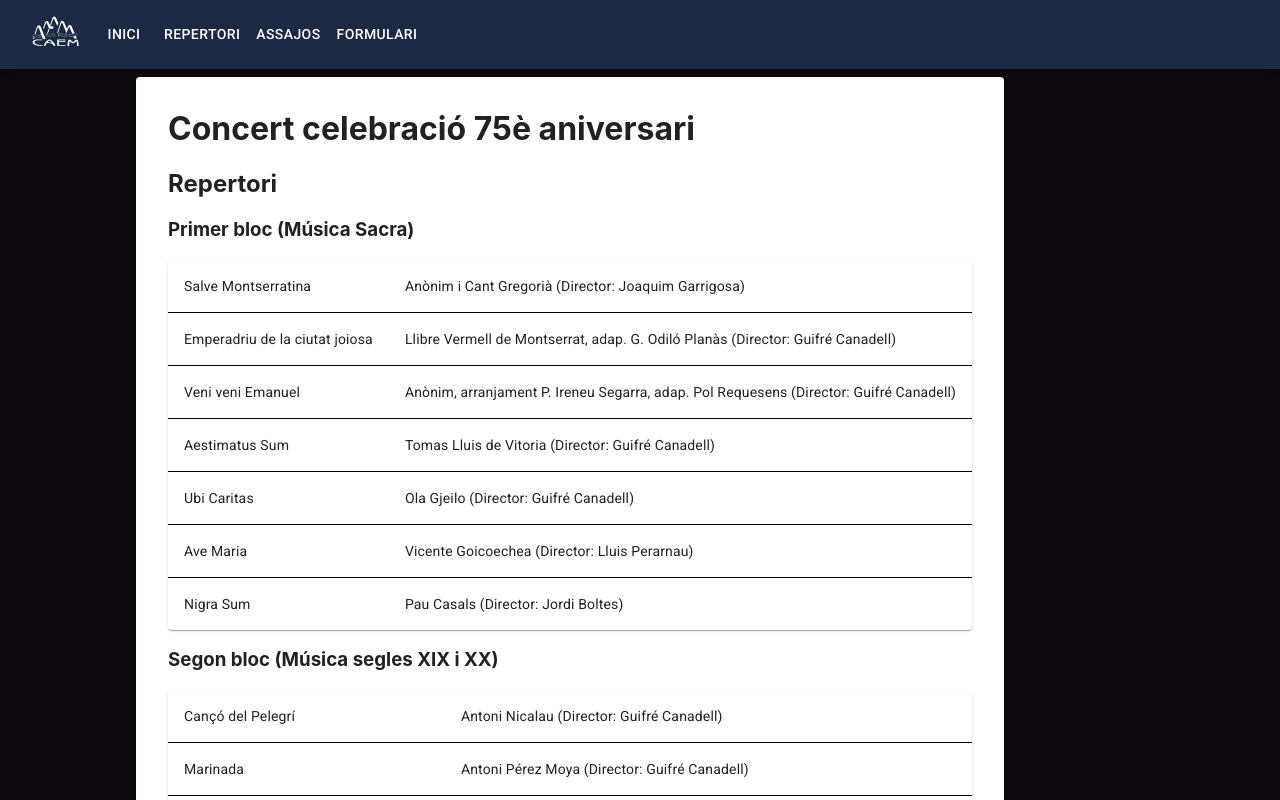
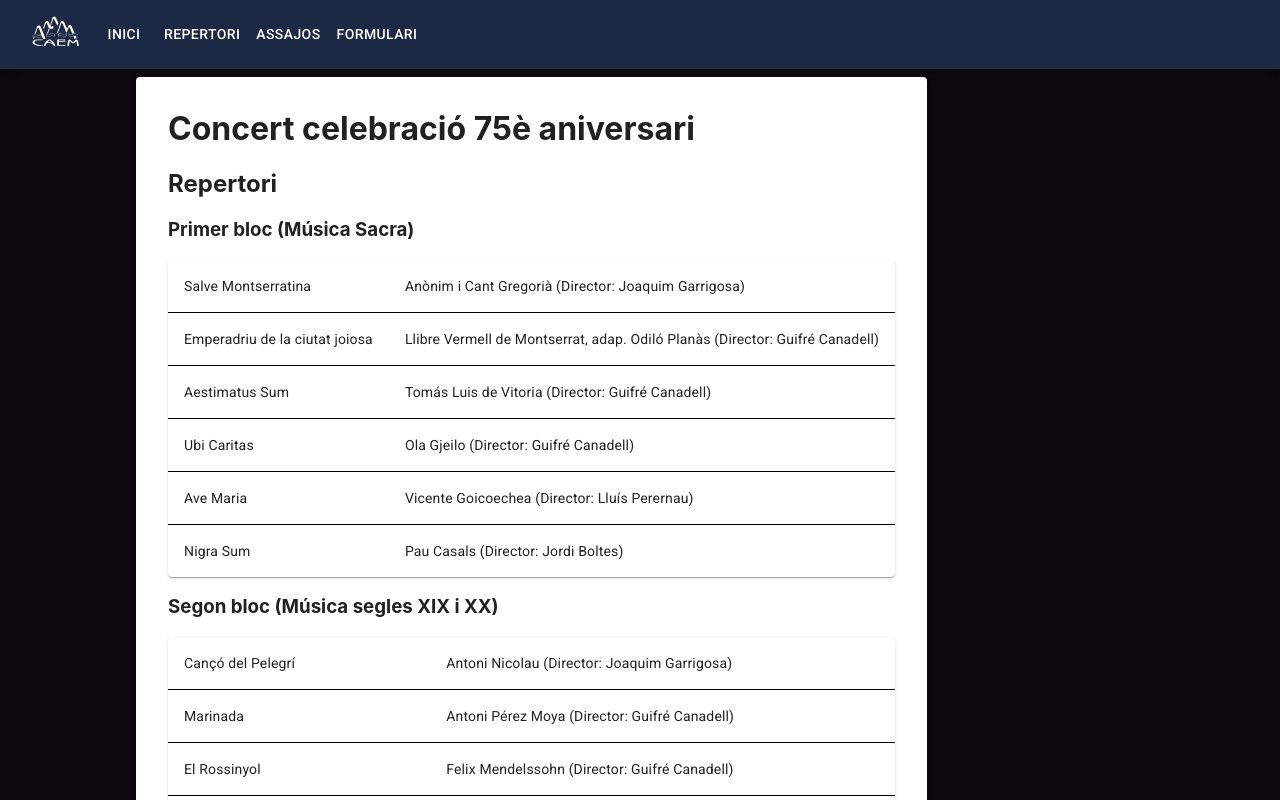
Before and after one commit to BernatIV/cae-montserrat, a React (Create React App) app: page / in a window 1280 px wide. Both pictures are taken after a click on the button "REPERTORI". Shown: the top 800 px of the page. Built offline with nearby package versions, Linux system fonts and the light colour scheme.

Commit message:
Add Repertori content corrections

```diff
--- a/src/repertori/Repertori.js
+++ b/src/repertori/Repertori.js
@@ -7,22 +7,21 @@ function createData(obra, autor) {
 
 const primerBlocRows = [
     createData('Salve Montserratina', 'Anònim i Cant Gregorià (Director: Joaquim Garrigosa)'),
-    createData('Emperadriu de la ciutat joiosa', 'Llibre Vermell de Montserrat, adap. G. Odiló Planàs (Director: Guifré Canadell)'),
-    createData('Veni veni Emanuel', 'Anònim, arranjament P. Ireneu Segarra, adap. Pol Requesens (Director: Guifré Canadell)'),
-    createData('Aestimatus Sum', 'Tomas Lluis de Vitoria (Director: Guifré Canadell)'),
+    createData('Emperadriu de la ciutat joiosa', 'Llibre Vermell de Montserrat, adap. Odiló Planàs (Director: Guifré Canadell)'),
+    createData('Aestimatus Sum', 'Tomás Luis de Vitoria (Director: Guifré Canadell)'),
     createData('Ubi Caritas', 'Ola Gjeilo (Director: Guifré Canadell)'),
-    createData('Ave Maria', 'Vicente Goicoechea (Director: Lluis Perarnau)'),
+    createData('Ave Maria', 'Vicente Goicoechea (Director: Lluís Perernau)'),
     createData('Nigra Sum', 'Pau Casals (Director: Jordi Boltes)'),
 ];
 
 const segonBlocRows = [
-    createData('Cançó del Pelegrí', 'Antoni Nicalau (Director: Guifré Canadell)'),
+    createData('Cançó del Pelegrí', 'Antoni Nicolau (Director: Joaquim Garrigosa)'),
     createData('Marinada', 'Antoni Pérez Moya (Director: Guifré Canadell)'),
     createData('El Rossinyol', 'Felix Mendelssohn (Director: Guifré Canadell)'),
     createData('Himne excursionista', 'Joan Just (Director: Guifré Canadell)'),
-    createData('Jovenivola', 'Lluis Millet (Director: Joaquim Miranda)'),
-    createData('L\'Emigrant', 'Amadeu Vives Roig (Director: Joaquim Garrigosa)'),
-    createData('Sota la vostra protecció', 'Ireneo Segarra (Director: Guifré Canadell)'),
+    createData('Jovenívola', 'Lluís Millet (Director: Joaquim Miranda)'),
+    createData('L\'Emigrant', 'Amadeu Vives Roig (Director: Guifré Canadell)'),
+    createData('Sota la vostra protecció', 'Ireneu Segarra (Director: Guifré Canadell)'),
 ];
 
 const Repertori = (props) => {
```
